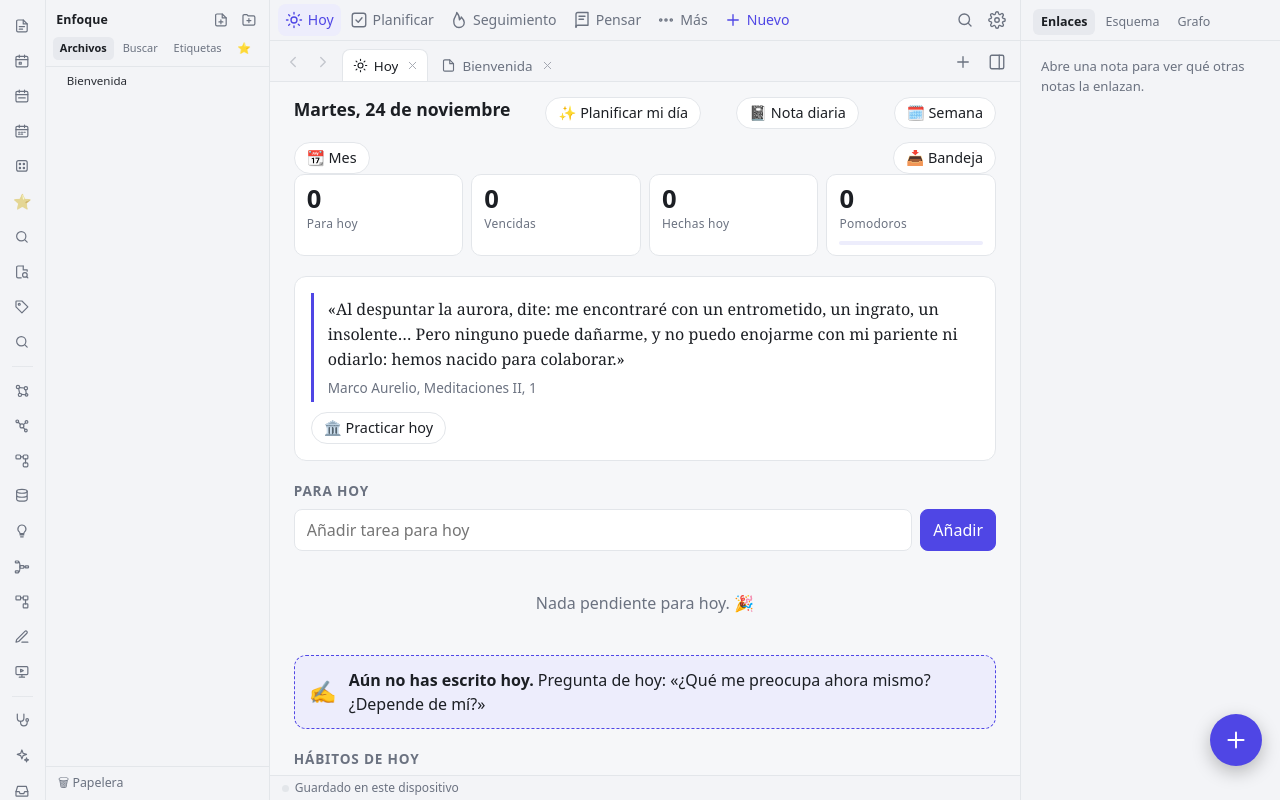
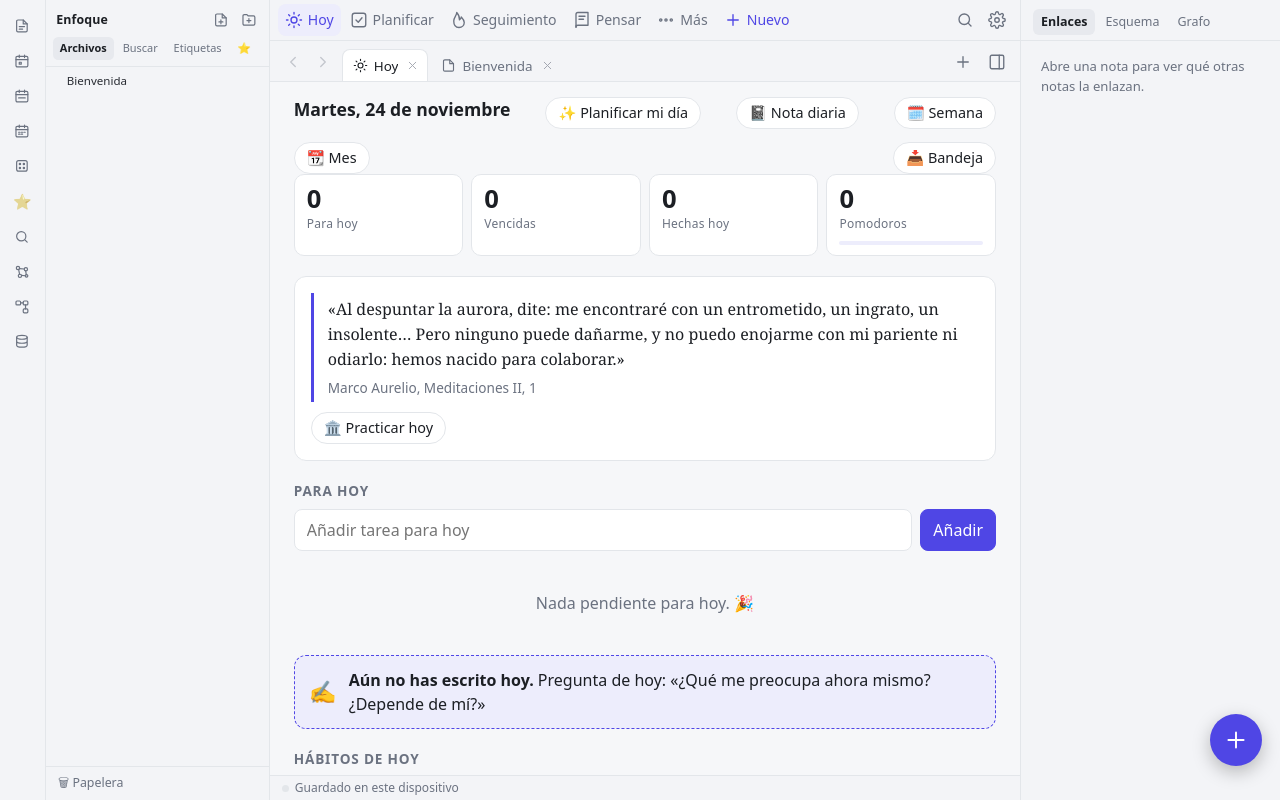
Before and after one commit to majarad20-cpu/X, a plain HTML site: page index.html in a window 1280 px wide. Drawn offline with Linux system fonts and the light colour scheme.

Commit message:
Revertir: barra izquierda con todas las vistas
Se vuelve a la barra anterior a pedido; las vistas gráficas nuevas irán como vistas propias.

Co-Authored-By: Claude Opus 5.5 <noreply@anthropic.com>
Claude-Session: https://claude.ai/code/session_01UuoaHYqBW7iYMmBk3pQXin

```diff
--- a/index.html
+++ b/index.html
@@ -22,30 +22,6 @@
           <button class="rib" id="rib-graph" title="Vista de grafo (Ctrl+G)" aria-label="Vista de grafo"><span class="ico" data-icon="graph"></span><span class="rib-label">Grafo</span></button>
           <button class="rib" data-view="canvas" title="Lienzos" aria-label="Lienzos"><span class="ico" data-icon="canvas"></span><span class="rib-label">Lienzos</span></button>
         </div>
-      </div>
-      <div class="rib-group" data-group="rib-vistas">
-        <button class="rib-ghead" aria-expanded="true" title="Plegar o desplegar «Vistas y gráficos»"><span class="rib-gname">Vistas y gráficos</span><span class="rib-gchev" aria-hidden="true">▾</span></button>
-        <div class="rib-gitems"></div>
-      </div>
-      <div class="rib-group" data-group="rib-revisar">
-        <button class="rib-ghead" aria-expanded="true" title="Plegar o desplegar «Revisar y consultar»"><span class="rib-gname">Revisar y consultar</span><span class="rib-gchev" aria-hidden="true">▾</span></button>
-        <div class="rib-gitems"></div>
-      </div>
-      <div class="rib-group" data-group="rib-plan">
-        <button class="rib-ghead" aria-expanded="true" title="Plegar o desplegar «Planificar»"><span class="rib-gname">Planificar</span><span class="rib-gchev" aria-hidden="true">▾</span></button>
-        <div class="rib-gitems"></div>
-      </div>
-      <div class="rib-group" data-group="rib-seguir">
-        <button class="rib-ghead" aria-expanded="true" title="Plegar o desplegar «Seguimiento»"><span class="rib-gname">Seguimiento</span><span class="rib-gchev" aria-hidden="true">▾</span></button>
-        <div class="rib-gitems"></div>
-      </div>
-      <div class="rib-group" data-group="rib-pensar">
-        <button class="rib-ghead" aria-expanded="true" title="Plegar o desplegar «Pensar»"><span class="rib-gname">Pensar</span><span class="rib-gchev" aria-hidden="true">▾</span></button>
-        <div class="rib-gitems"></div>
-      </div>
-      <div class="rib-group" data-group="rib-mas">
-        <button class="rib-ghead" aria-expanded="true" title="Plegar o desplegar «Más»"><span class="rib-gname">Más</span><span class="rib-gchev" aria-hidden="true">▾</span></button>
-        <div class="rib-gitems"></div>
       </div>
       <span class="rib-spacer"></span>
     </nav>
@@ -1343,7 +1319,6 @@
   <script src="js/82-duplicados-drive.js"></script>
   <script src="js/83-lienzo-extras.js"></script>
   <script src="js/98-estoicismo.js"></script>
-  <script src="js/84-barra-vistas.js"></script>
   <script src="js/99-inicio.js"></script>
 </body>
 </html>
--- a/js/84-barra-vistas.js
+++ /dev/null
@@ -1,132 +0,0 @@
-'use strict';
-
-// ---------- Todas las vistas en la barra de la izquierda ----------
-// La barra de iconos reúne todas las vistas de la app en secciones plegables (index.html):
-//   Notas                · explorador, notas periódicas, marcadores, abrir, buscar, etiquetas, buscar en todo
-//   Vistas y gráficos    · grafo, grafo local, lienzos, bases, ideas y mapas, mapa y lienzo de la nota,
-//                          dibujo y presentación
-//   Revisar y consultar  · revisar la bóveda, preguntar a tus notas, bandeja y papelera
-//   Planificar · Seguimiento · Pensar · Más · las mismas vistas de los menús de la barra de arriba
-// La barra de arriba no cambia: estos botones son accesos directos. Los de una vista llevan
-// data-view, así que se marcan como activos igual que los demás (12-notas.js). Los demás llaman
-// a la misma función que el botón o el menú original.
-
-Object.assign(ICONS, {
-  tag: '<path d="M3 12V4a1 1 0 0 1 1-1h8l9 9-9 9z"/><circle cx="8" cy="8" r="1.5"/>',
-  'graph-local': '<circle cx="12" cy="12" r="3"/><circle cx="5" cy="5" r="2"/><circle cx="19" cy="6" r="2"/><circle cx="18" cy="19" r="2"/><path d="m6.5 6.5 3.4 3.4M17.3 7.3l-3 2.8M16.6 17.6l-2.5-3.4"/>',
-  mindmap: '<rect x="9" y="10" width="6" height="4" rx="1"/><rect x="2" y="3" width="5" height="3" rx="1"/><rect x="2" y="18" width="5" height="3" rx="1"/><rect x="17" y="10.5" width="5" height="3" rx="1"/><path d="M7 4.5c2 0 2 5.5 2 7.5M7 19.5c2 0 2-5.5 2-7.5M15 12h2"/>',
-  'canvas-note': '<rect x="3" y="3" width="7" height="6" rx="1"/><rect x="14" y="15" width="7" height="6" rx="1"/><rect x="14" y="3" width="7" height="6" rx="1"/><path d="M10 6h4M17.5 9v6"/>',
-  slides: '<rect x="3" y="4" width="18" height="12" rx="1.5"/><path d="M12 16v4M8 20h8M10 8l4 2-4 2z"/>',
-  'search-notes': '<path d="M14 3H6a2 2 0 0 0-2 2v14a2 2 0 0 0 2 2h5"/><path d="M14 3v6h6v2"/><circle cx="16.5" cy="16.5" r="3.5"/><path d="m21 21-2-2"/>',
-});
-
-const RIB_EXTRA = {
-  // Pide una nota abierta; si no la hay, lo avisa.
-  withNote(fn) {
-    const note = activeNote();
-    if (!note) return showToastMessage('Abre una nota primero.');
-    if (note.enc) return showToastMessage('Desbloquea la nota primero.');
-    return fn(note);
-  },
-  rightPane(name) {
-    panels.rpane = name;
-    if (!isNarrow()) panels.right = true;
-    savePanels();
-    applyPanels();
-    if (isNarrow() && !document.body.classList.contains('right-open')) toggleSide('right');
-    renderRightPanel();
-  },
-};
-
-function ribExtraButton({ view, icon, label, title, action, id }) {
-  const b = el('button', { className: 'rib', title: title || label, ariaLabel: label }, [ico(icon), el('span', { className: 'rib-label' }, label)]);
-  if (id) b.id = id;
-  if (view) {
-    b.dataset.view = view;
-    b.addEventListener('click', (e) => showView(view, { newTab: e.ctrlKey || e.metaKey }));
-  } else b.addEventListener('click', (e) => action(e));
-  return b;
-}
-
-// Acceso directo a un botón que ya existe (en un menú de arriba): hace lo mismo que él.
-const ribProxy = (sel, icon, label, title) => {
-  const orig = $(sel);
-  if (!orig) return null;
-  return ribExtraButton({ icon, label, title: title || orig.title || label, action: () => orig.click() });
-};
-
-(() => {
-  const items = (g) => $(`.ribbon [data-group="${g}"] .rib-gitems`);
-  const put = (g, list) => list.filter(Boolean).forEach((b) => items(g)?.append(b));
-  const notes = items('notes');
-  if (!notes || !items('rib-vistas')) return;
-
-  // Notas: además de lo que ya tiene, la búsqueda, las etiquetas y la búsqueda global.
-  put('notes', [
-    ribExtraButton({ icon: 'search-notes', label: 'Buscar en las notas', title: 'Buscar en las notas (con operadores: tag:, path:, [propiedad]…)', id: 'rib-lsearch', action: () => { showLeftPane('search'); $('#note-search')?.focus(); } }),
-    ribExtraButton({ icon: 'tag', label: 'Etiquetas', title: 'Etiquetas de todas las notas', id: 'rib-tags', action: () => showLeftPane('tags') }),
-    ribProxy('#gs-open', 'search', 'Buscar en todo', 'Buscar en todo: notas, tareas, proyectos, ideas… (Ctrl+K)'),
-  ]);
-
-  // Vistas y gráficos: grafo, lienzos y bases pasan aquí desde «Notas» (con sus eventos).
-  put('rib-vistas', [
-    $('#rib-graph'),
-    ribExtraButton({ icon: 'graph-local', label: 'Grafo local', title: 'Grafo local de la nota abierta (panel derecho)', id: 'rib-graph-local', action: () => RIB_EXTRA.rightPane('graph') }),
-    $('.ribbon [data-view="canvas"]'),
-    $('.ribbon [data-view="bases"]'),
-    ribExtraButton({ view: 'ideas', icon: 'bulb', label: 'Ideas y mapas', title: 'Ideas y mapas: mapa mental, radial, organigrama, esquema, espina de pescado, proceso, línea de tiempo, matriz, pirámide, mapa conceptual, flujo, Venn, ciclo, embudo y radar' }),
-    ribExtraButton({ icon: 'mindmap', label: 'Mapa de la nota', title: 'Crear un mapa mental con los títulos y listas de la nota abierta', id: 'rib-note-map', action: () => RIB_EXTRA.withNote(mapFromNote) }),
-    typeof canvasFromLinks === 'function' && ribExtraButton({ icon: 'canvas-note', label: 'Lienzo de la nota', title: 'Crear un lienzo con la nota abierta y sus enlaces', id: 'rib-note-canvas', action: () => RIB_EXTRA.withNote(canvasFromLinks) }),
-    typeof openDrawing === 'function' && ribExtraButton({ icon: 'pencil', label: 'Nuevo dibujo', title: 'Nuevo dibujo (pizarra al estilo Excalidraw)', id: 'rib-draw', action: () => openDrawing() }),
-    typeof startPresentation === 'function' && ribExtraButton({ icon: 'slides', label: 'Presentar la nota', title: 'Presentar la nota abierta como diapositivas (separadas por «---»)', id: 'rib-present', action: () => RIB_EXTRA.withNote(startPresentation) }),
-  ]);
-
-  put('rib-revisar', [
-    ribExtraButton({ view: 'revision', icon: 'stethoscope', label: 'Revisar la bóveda', title: 'Revisar la bóveda: estado de todas las notas' }),
-    ribExtraButton({ view: 'ask', icon: 'sparkle', label: 'Preguntar', title: 'Preguntar a tus notas' }),
-    ribExtraButton({ view: 'inbox', icon: 'inbox', label: 'Bandeja', title: 'Bandeja de entrada' }),
-    ribExtraButton({ view: 'trash', icon: 'trash', label: 'Papelera', title: 'Papelera de notas' }),
-  ]);
-
-  put('rib-plan', [
-    ribExtraButton({ view: 'today', icon: 'sun', label: 'Hoy' }),
-    ribProxy('#rib-compass', 'compass', 'Mi brújula'),
-    ribExtraButton({ view: 'tasks', icon: 'check', label: 'Tareas' }),
-    ribExtraButton({ view: 'projects', icon: 'briefcase', label: 'Proyectos' }),
-    ribExtraButton({ view: 'review', icon: 'review', label: 'Revisión semanal' }),
-    ribExtraButton({ view: 'plan', icon: 'plan-week', label: 'Planificar semana' }),
-  ]);
-
-  put('rib-seguir', [
-    ribExtraButton({ view: 'timer', icon: 'timer', label: 'Pomodoro' }),
-    ribExtraButton({ view: 'habits', icon: 'flame', label: 'Hábitos' }),
-    ribExtraButton({ view: 'progress', icon: 'chart', label: 'Progreso' }),
-    ribExtraButton({ view: 'finanzas', icon: 'coin', label: 'Finanzas' }),
-  ]);
-
-  put('rib-pensar', [
-    ribExtraButton({ view: 'journal', icon: 'book', label: 'Diario' }),
-    ribExtraButton({ view: 'stoa', icon: 'pillar', label: 'Estoicismo', title: 'Estoicismo: máxima del día, premeditatio y examen de la noche' }),
-  ]);
-
-  put('rib-mas', [
-    ribExtraButton({ view: 'shared', icon: 'users', label: 'Listas compartidas' }),
-    ribProxy('#rib-palette', 'command', 'Comandos', 'Paleta de comandos (Ctrl+P)'),
-    ribExtraButton({ view: 'settings', icon: 'gear', label: 'Ajustes' }),
-  ]);
-
-  // Una sección sin botones (por ejemplo, si un módulo no se cargó) no se enseña.
-  $$('.ribbon .rib-group').forEach((g) => { g.hidden = !g.querySelector('.rib-gitems > *'); });
-
-  // La bandeja lleva el mismo número que la de arriba.
-  const srcBadge = $('.prodbar [data-view="inbox"] .rib-badge');
-  const dst = $('.ribbon [data-group="rib-revisar"] [data-view="inbox"]');
-  if (srcBadge && dst) {
-    const badge = el('span', { className: 'rib-badge', hidden: true });
-    dst.append(badge);
-    const copy = () => { badge.hidden = srcBadge.hidden; badge.textContent = srcBadge.textContent; };
-    copy();
-    new MutationObserver(copy).observe(srcBadge, { attributes: true, childList: true, characterData: true, subtree: true });
-  }
-
-})();
```
Also changed, not shown: tests/100-barra-vistas.test.js (deleted, +0 -48 lines), tests/64-barra-superior.test.js (+1 -2 lines), styles.css, 1 other file.
